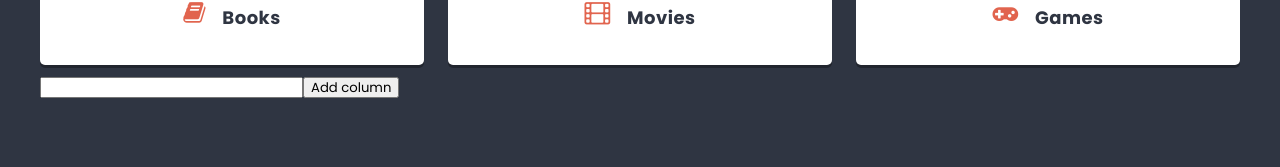
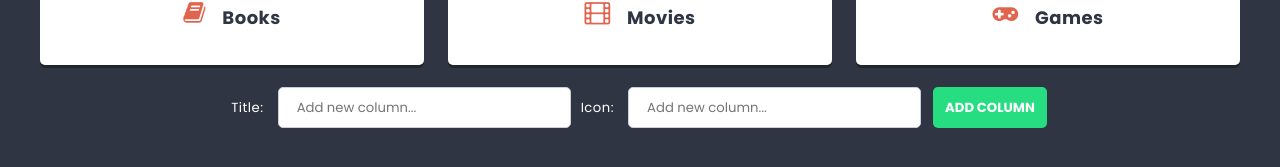
Before and after one commit to juliachanas/React-firstSteps, a React (Create React App) app: page / in a window 1280 px wide. Shown: the part 555-722 px from the top of the page. Built offline with nearby package versions, Linux system fonts and the light colour scheme.

Commit message:
Modify list.js and textInput.js, add styles to ColumnForm

```diff
--- /dev/null
+++ b/src/components/ColumnForm/ColumnForm.js
@@ -0,0 +1,40 @@
+import styles from './ColumnForm.module.scss';
+import { useState } from 'react';
+import Button from '../Button/Button';
+import TextInput from '../TextInput/TextInput';
+
+const ColumnForm = (props) => {
+  const [title, setTitle] = useState('');
+  const [icon, setIcon] = useState('');
+
+  const handleSubmit = (e) => {
+    e.preventDefault();
+    props.action({ title: title, icon: icon });
+    setTitle('');
+    setIcon('');
+  };
+
+  return (
+    <form className={styles.columnForm} onSubmit={handleSubmit}>
+      <div>
+        <label>Title: </label>
+        <TextInput
+          value={title}
+          onChange={(e) => setTitle(e.target.value)}
+          placeholder='Add new column...'
+        />
+      </div>
+      <div>
+        <label>Icon: </label>
+        <TextInput
+          value={icon}
+          onChange={(e) => setIcon(e.target.value)}
+          placeholder='Add new column...'
+        />
+      </div>
+      <Button>Add column</Button>
+    </form>
+  );
+};
+
+export default ColumnForm;
--- /dev/null
+++ b/src/components/ColumnForm/ColumnForm.module.scss
@@ -0,0 +1,12 @@
+.columnForm {
+    display: flex;
+    flex-wrap: wrap;
+
+    // flex-direction: column;
+    justify-content: center;
+    padding: 10px;
+
+    label {
+        padding: 15px 10px;
+    }
+}
--- a/src/components/List/List.js
+++ b/src/components/List/List.js
@@ -1,5 +1,6 @@
 import styles from './List.module.scss';
 import Column from '../Column/Column';
+import ColumnForm from '../ColumnForm/ColumnForm';
 import { useState } from 'react';
 import shortid from 'shortid';
 
@@ -10,13 +11,12 @@ const List = () => {
     { id: 3, title: 'Games', icon: 'gamepad' },
   ]);
 
-  const handleSubmit = (e) => {
-    e.preventDefault();
-    setColumns([...columns, { id: shortid(), title: value }]);
-    setValue('');
+  const addColumn = (newColumn) => {
+    setColumns([
+      ...columns,
+      { id: shortid(), title: newColumn.title, icon: newColumn.icon },
+    ]);
   };
-
-  const [value, setValue] = useState('');
 
   return (
     <div className={styles.list}>
@@ -33,14 +33,7 @@ const List = () => {
           <Column key={column.id} title={column.title} icon={column.icon} />
         ))}
       </div>
-      <form onSubmit={handleSubmit}>
-        <input
-          type='text'
-          value={value}
-          onChange={(e) => setValue(e.target.value)}
-        />
-        <button>Add column</button>
-      </form>
+      <ColumnForm action={addColumn} />
     </div>
   );
 };
--- a/src/components/TextInput/TextInput.js
+++ b/src/components/TextInput/TextInput.js
@@ -4,6 +4,8 @@ const TextInput = (props) => {
   return (
     <input
       className={styles.input}
+      value={props.value}
+      onChange={props.onChange}
       placeholder={props.placeholder}
       type='text'
     />
```
